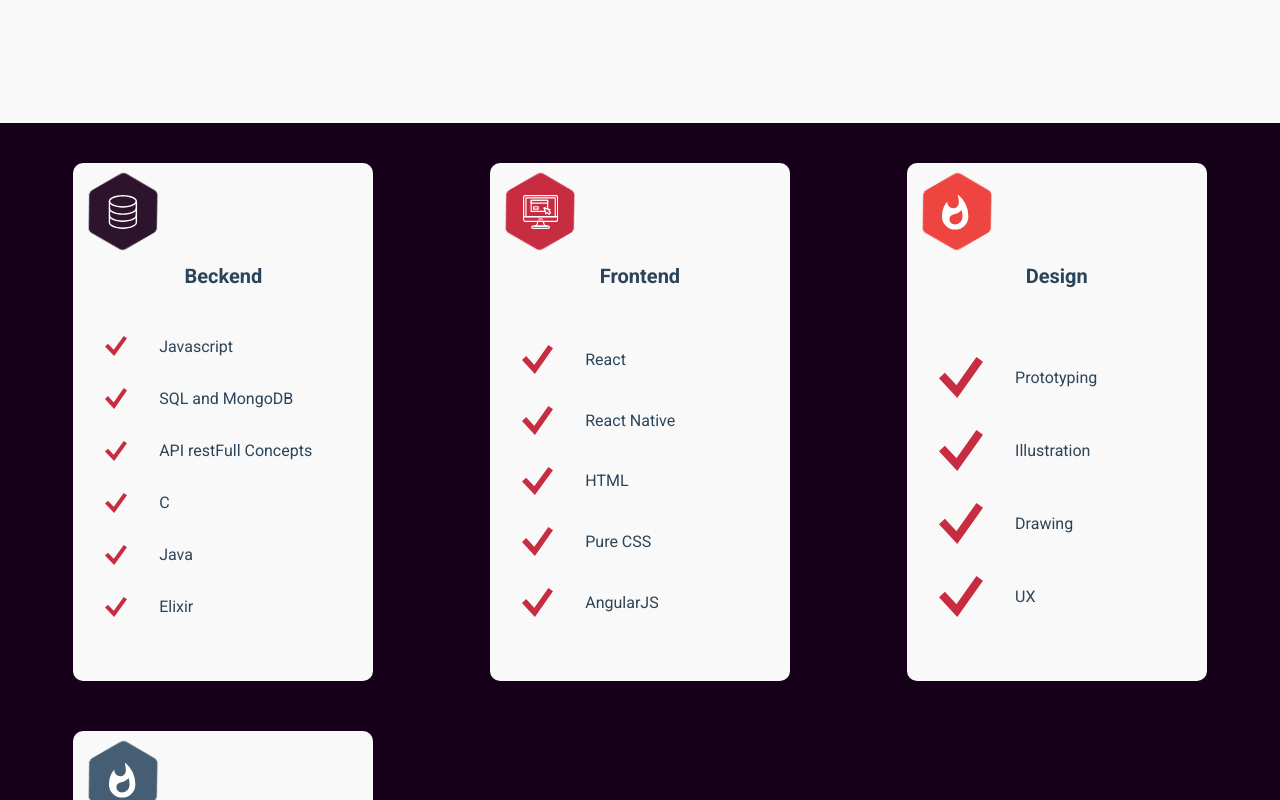
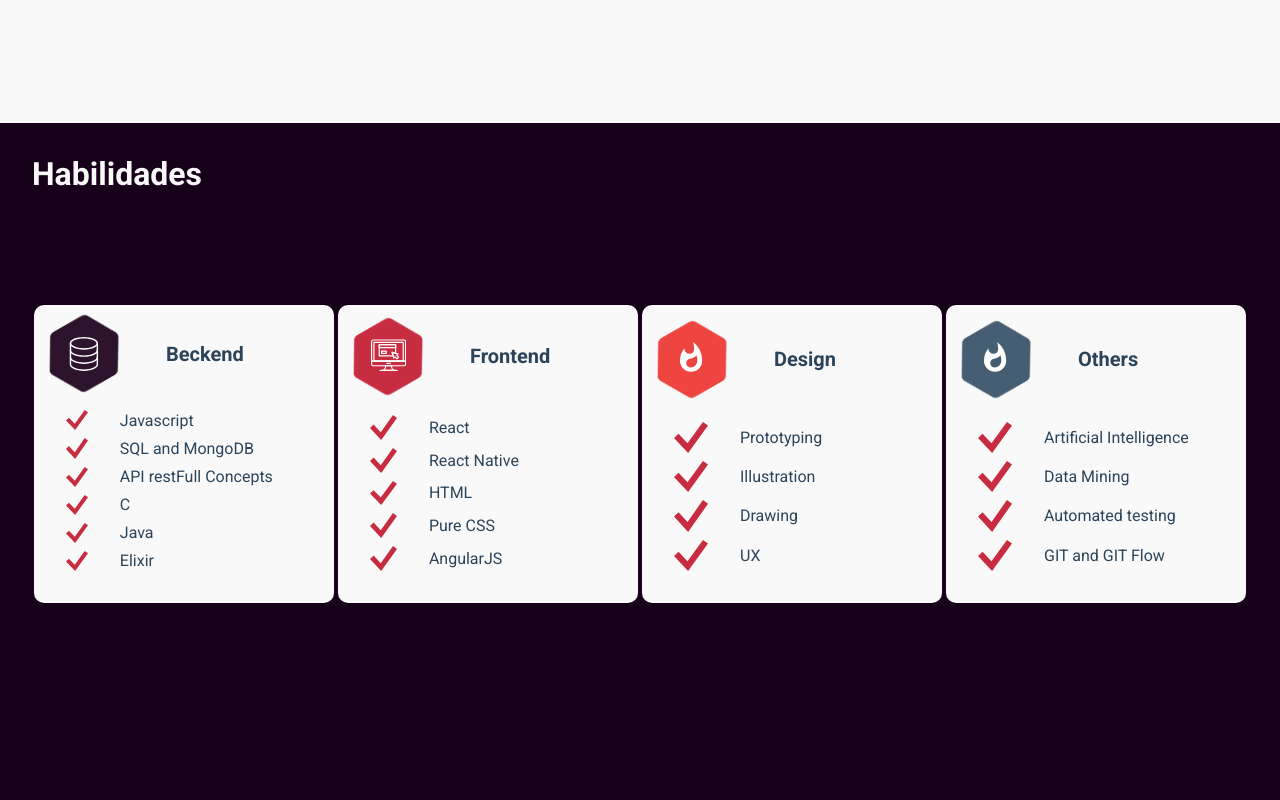
Before and after one commit to alefecrz/port, a React (Create React App) app: page / in a window 1280 px wide. Shown: the part 1340-2140 px from the top of the page. Built offline with nearby package versions, Linux system fonts and the light colour scheme.

Commit message:
Ajust skill page

```diff
--- a/src/assets/icons/icon-fire.js
+++ b/src/assets/icons/icon-fire.js
@@ -1,7 +1,7 @@
 import React from 'react';
 
 const Fire = props => (
-    <svg version={1} viewBox="-4 1 47.595 47.595" {... props}>
+    <svg version={1} viewBox="-8 -8 56.595 56.595" {... props}>
         <path id="icon-fire" d="M25.2.67a47.959,47.959,0,0,1,1.651,10.711c0,4.6-3.012,8.323-7.609,8.323a8.122,8.122,0,0,1-8.1-8.323l.067-.8A30.722,30.722,0,0,0,4,30.414a17.851,17.851,0,1,0,35.7,0A38.189,38.189,0,0,0,25.2.67ZM21.2,41.571a7.087,7.087,0,0,1-7.185-7.006c0-3.615,2.343-6.159,6.27-6.962,3.95-.8,8.033-2.7,10.309-5.757a31.134,31.134,0,0,1,1.316,9.015A10.713,10.713,0,0,1,21.2,41.571Z" transform="translate(-4 -0.67)" fill="#fff"/>
     </svg>
 );
--- a/src/assets/icons/icon-web.js
+++ b/src/assets/icons/icon-web.js
@@ -1,7 +1,7 @@
 import React from 'react';
 
 const Web = props => (
-    <svg version={1} viewBox="0 0 44.395 42.916" {... props}>
+    <svg version={1} viewBox="0 -3 44.395 42.916" {... props}>
         <g id="icon-web" transform="translate(0 -8.533)">
             <g id="Grupo_65" data-name="Grupo 65" transform="translate(0 8.533)">
             <g id="Grupo_64" data-name="Grupo 64">
--- a/src/components/SkillIcon/style.js
+++ b/src/components/SkillIcon/style.js
@@ -2,6 +2,8 @@
 
 export const Conteiner = styled.div`
   position: relative;
+  display:flex;
+  align-items: center;
 
   @keyframes rotation {
     from {
@@ -35,6 +37,6 @@
     text-align: center;
     font-size: 20px ;
     color: #2C4459;
-    margin-bottom: 1rem;
+    margin: 2rem;
   }
 `;
--- a/src/pages/Skill/index.js
+++ b/src/pages/Skill/index.js
@@ -1,5 +1,5 @@
 import React from 'react';
-import { Conteiner, Card, Item} from './style';
+import { Conteiner, Content, Card, Item } from './style';
 
 import SkillIcon from '../../components/SkillIcon';
 
@@ -11,7 +11,8 @@
 
 const Skill = () => (
   <Conteiner>
-    {/* <h1>Habilidades</h1> */}
+      <h1>Habilidades</h1>
+      <Content>
           <Card>
               <SkillIcon
                 background={HexaBg}
@@ -73,7 +74,6 @@
                   <img src={iconOk} alt=""/>
                   <h3>AngularJS</h3>
               </Item>
-
           </Card>
           <Card>
               <SkillIcon
@@ -125,6 +125,7 @@
                   <h3>GIT and GIT Flow</h3>
               </Item>
           </Card>
+      </Content>
   </Conteiner>
 );
 
--- a/src/pages/Skill/style.js
+++ b/src/pages/Skill/style.js
@@ -2,35 +2,40 @@
 
 export const Conteiner = styled.div`
   width: 100%;
-  grid-gap:30px;
-  display: grid;
-  padding:30px;
-  grid-template-columns: repeat(auto-fit, minmax(300px, 1fr));
-  justify-content: center;
-  justify-items: center;
-
+  height: 100vh;
+  padding: 2rem;
   background-color: #170019;
-
-  /* h1 {
+  h1 {
     font-size: 32px;
     color: #F9F9F9;
-  } */
+  }
+
+  @media only screen and (max-width: 768px), only screen and (max-height: 520px){
+    height: auto;
+    text-align: center;
+  }
+`;
+
+export const Content = styled.div`
+  margin-top: 7rem;
+  display: grid;
+  grid-row-gap: 1rem;
+  grid-template-columns: repeat(auto-fit, minmax(300px, 1fr));
+  justify-items: center;
 `;
 
 export const Card = styled.div`
   width: 300px;
-  margin: 10px;
   background: #F9F9F9;
   border-radius: 10px;
   display: grid;
-  padding-bottom: 4rem;
+  padding-bottom: 2rem;
 `;
 
 export const Item = styled.div`
-  margin: 2rem 2rem 0rem 2rem;
+  margin: 0.5rem 1rem 0rem 2rem;
   display: flex;
   justify-content: flex-start;
-
   img {
     margin-right: 2rem;
   }
```
Lines whose indentation alone changed are shown as unchanged.
